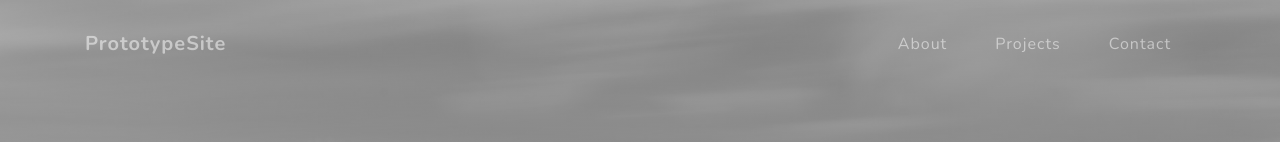
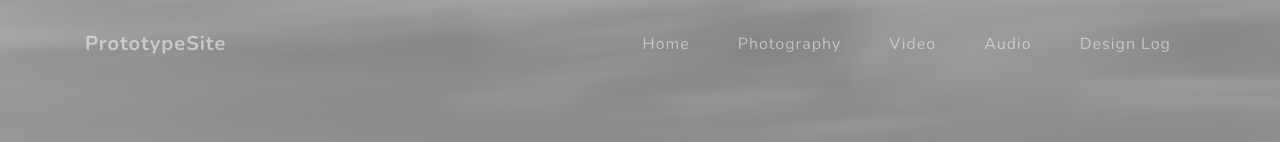
Before and after one commit to javillez/mp-prototype, a plain HTML site: page audio.html in a window 1280 px wide. Shown: the top 142 px of the page. Drawn offline with nearby package versions, Linux system fonts and the light colour scheme.

Commit message:
Updated Navigation#2

```diff
--- a/audio.html
+++ b/audio.html
@@ -36,13 +36,19 @@
       <div class="collapse navbar-collapse" id="navbarResponsive">
         <ul class="navbar-nav ml-auto">
           <li class="nav-item">
-            <a class="nav-link" href="#">About</a>
+            <a class="nav-link" href="index.html">Home</a>
           </li>
           <li class="nav-item">
-            <a class="nav-link" href="#">Projects</a>
+            <a class="nav-link" href="photography.html">Photography</a>
           </li>
           <li class="nav-item">
-            <a class="nav-link" href="#">Contact</a>
+            <a class="nav-link" href="video.html">Video</a>
+          </li>
+          <li class="nav-item">
+            <a class="nav-link" href="audio.html">Audio</a>
+          </li>
+          <li class="nav-item">
+            <a class="nav-link" href="design-log.html">Design Log</a>
           </li>
         </ul>
       </div>
```
Also changed, not shown: design-log.html (+9 -3 lines), photography.html (+9 -3 lines), video.html (+9 -3 lines).
